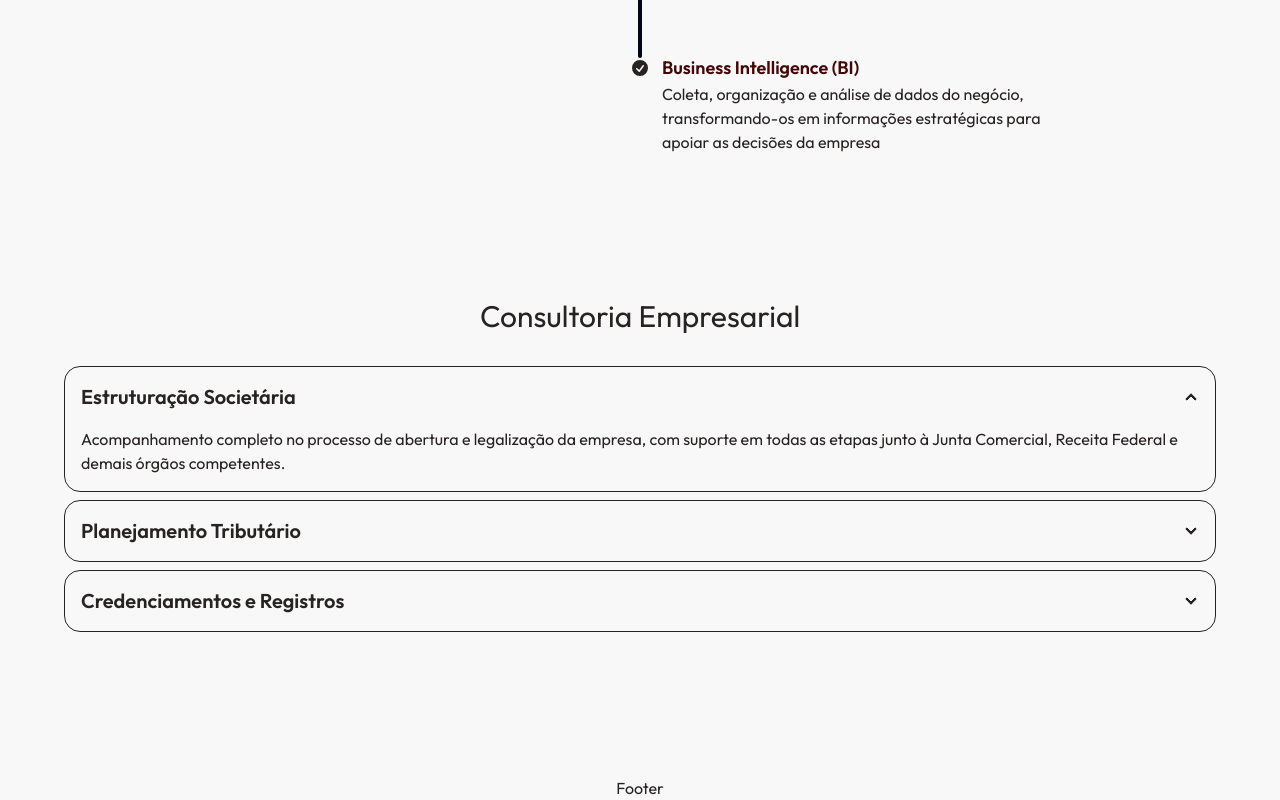
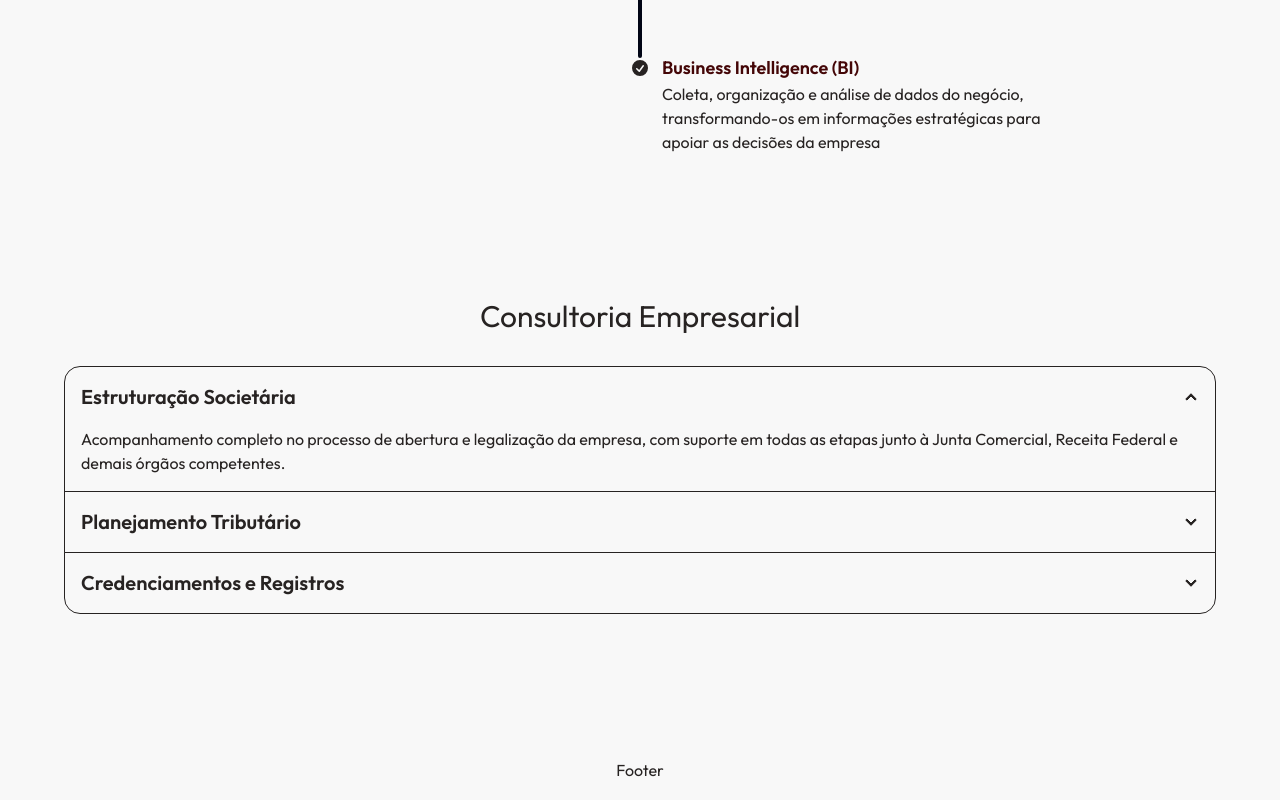
Before and after one commit to PedroVMLopes/cpmpaulista, a Next.js app: page / in a window 1280 px wide. Shown: the part 2834-3634 px from the top of the page. Built offline with nearby package versions, Linux system fonts and the light colour scheme; a web font is replaced by a local one.

Commit message:
UI Improvements

```diff
--- a/components/Consultoria.tsx
+++ b/components/Consultoria.tsx
@@ -2,18 +2,18 @@ export default function Consultoria() {
     return (
         <div className="text-center flex flex-col items-center mt-24">
             <h1 className="text-3xl mb-8">Consultoria Empresarial</h1>
-            <div className="flex flex-col gap-2 rounded-2xl w-full text-start">
-                <div className="collapse collapse-arrow border bg-base-100">
+            <div className="flex flex-col w-full text-start join join-vertical">
+                <div className="collapse collapse-arrow border bg-base-100 join-item">
                     <input type="radio" name="accordion-ServicosParaEmpresas" defaultChecked />
                     <div className="collapse-title font-semibold text-xl">Estruturação Societária</div>
                     <div className="collapse-content">Acompanhamento completo no processo de abertura e legalização da empresa, com suporte em todas as etapas junto à Junta Comercial, Receita Federal e demais órgãos competentes.</div>
                 </div>
-                <div className="collapse collapse-arrow border bg-base-100">
+                <div className="collapse collapse-arrow border bg-base-100 join-item">
                     <input type="radio" name="accordion-ServicosParaEmpresas" />
                     <div className="collapse-title font-semibold text-xl">Planejamento Tributário</div>
                     <div className="collapse-content">Orientação estratégica para escolher o regime tributário mais vantajoso e garantir o cumprimento das obrigações legais. Aproveitamos os benefícios fiscais disponíveis e acompanhamos as mudanças da legislação, incluindo a Reforma Tributária.</div>
                 </div>
-                <div className="collapse collapse-arrow border bg-base-100">
+                <div className="collapse collapse-arrow border bg-base-100 join-item">
                     <input type="radio" name="accordion-ServicosParaEmpresas" />
                     <div className="collapse-title font-semibold text-xl">Credenciamentos e Registros</div>
                     <div className="collapse-content">Auxiliamos no credenciamento, cadastros e registros necessários junto a instituições públicas e privadas, garantindo que sua empresa esteja apta a atender exigências legais ou participar de licitações, processos seletivos e projetos.</div>
--- a/components/HeroImage.tsx
+++ b/components/HeroImage.tsx
@@ -80,7 +80,7 @@ export default function HeroImage() {
                         <h1 className="text-5xl md:text-6xl p-6 pt-0 mx-4 text-center font-cabinet font-bold opacity-60">
                             Gestão e Negócios
                         </h1>
-                        <button onClick={handleButtonClick} className='cursor-pointer'> <FaChevronDown  className='text-3xl mt-6 animate-bounce opacity-60'/> </button>
+                        <button onClick={handleButtonClick} className='cursor-pointer btn btn-ghost backdrop-blur-2xl font-bold'> Saiba Mais </button>
                 </motion.div>
             </motion.div>
 
```
